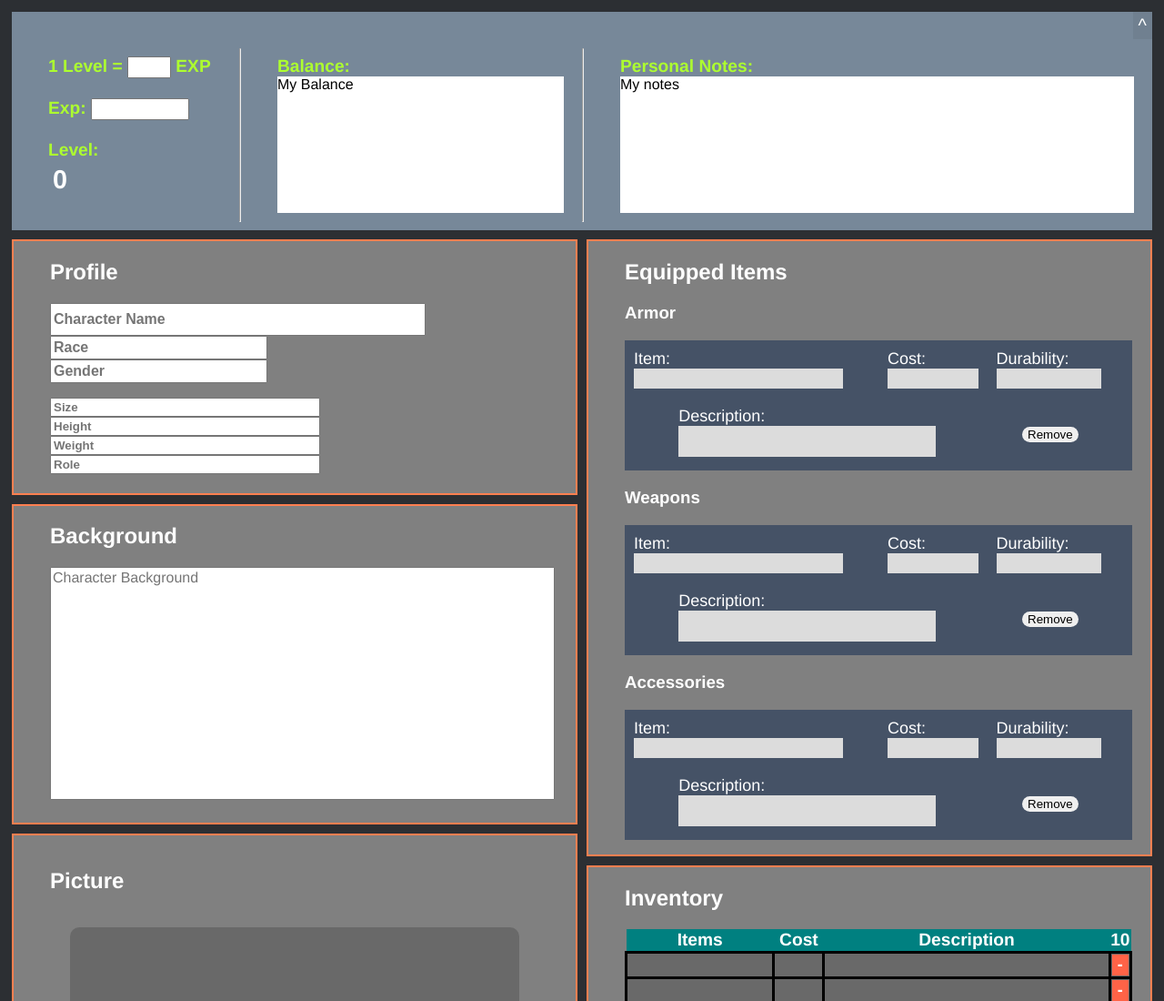
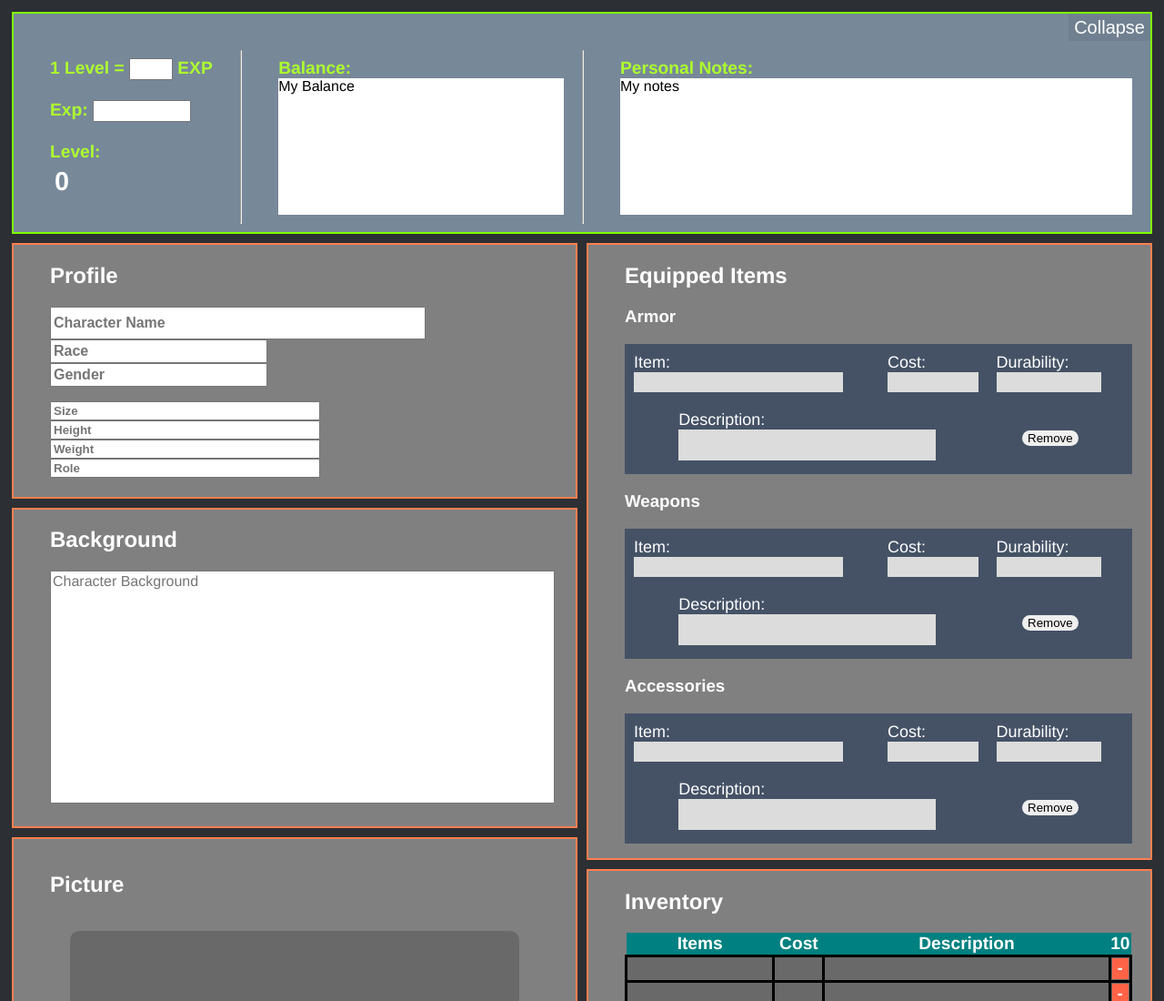
Before and after one commit to AndrewDai6123/FantasyCharacterCreator, a plain HTML site: page index.html in a window 1280 px wide. Shown: the top 1100 px of the page at 91% size. Drawn offline with nearby package versions, Linux system fonts and the light colour scheme.

Commit message:
Minor update

```diff
--- a/index.html
+++ b/index.html
@@ -16,7 +16,7 @@
 
     <section class="Essentials">
         <div class="Collapse">
-            <button class="CollapseButton">^</button>
+            <button class="CollapseButton">Collapse</button>
         </div>
         <div class="Collapsable">
             <div class="LevelArea">
--- a/styles.css
+++ b/styles.css
@@ -69,6 +69,7 @@ body{
     top: 0;
     display: flex;
     flex-wrap: wrap;
+    border: 2px solid chartreuse;
 }
 .LevelArea label::before{
     content: attr(tag);
```
